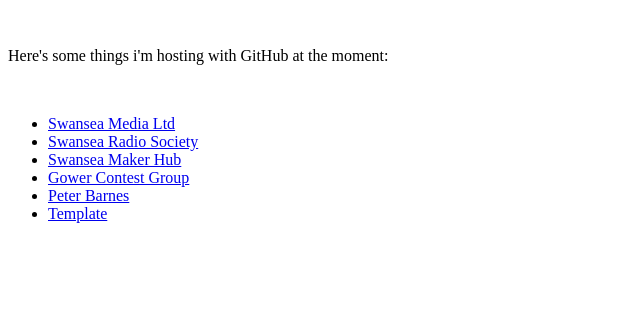
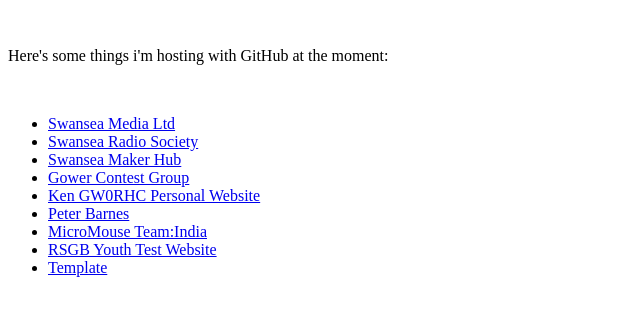
Before and after one commit to pe5er/pe5er.github.io, a plain HTML site: page index.html in a window 1280 px wide. Shown: the part 101-416 px from the top of the page, without its empty margins (0-640 px from the left). Drawn offline with Linux system fonts and the light colour scheme.

Commit message:
Update index.html

```diff
--- a/index.html
+++ b/index.html
@@ -11,7 +11,10 @@
   <li><a href="https://gw3uws.uk" target="_blank">Swansea Radio Society</a></li>
   <li><a href="https://pe5er.github.io/swanseamakerhub/" target="_blank">Swansea Maker Hub</a></li>
   <li><a href="https://gw4cc.wales/" target="_blank">Gower Contest Group</a></li>
+  <li><a href="https://gw0rhc.wales/" target="_blank">Ken GW0RHC Personal Website</a></li>
   <li><a href="https://m0swn.uk" target="_blank">Peter Barnes</a></li>
+  <li><a href="https://pe5er.gituhb.io/mmindia.uk" target="_blank">MicroMouse Team:India</a></li>
+  <li><a href="https://pe5er.gituhb.io/youth.rsgb.org" target="_blank">RSGB Youth Test Website</a></li>
   <li><a href="https://pe5er.github.io/static_bootstrap" target="_blank">Template</a></li>
 </ul>
 </body>
```
